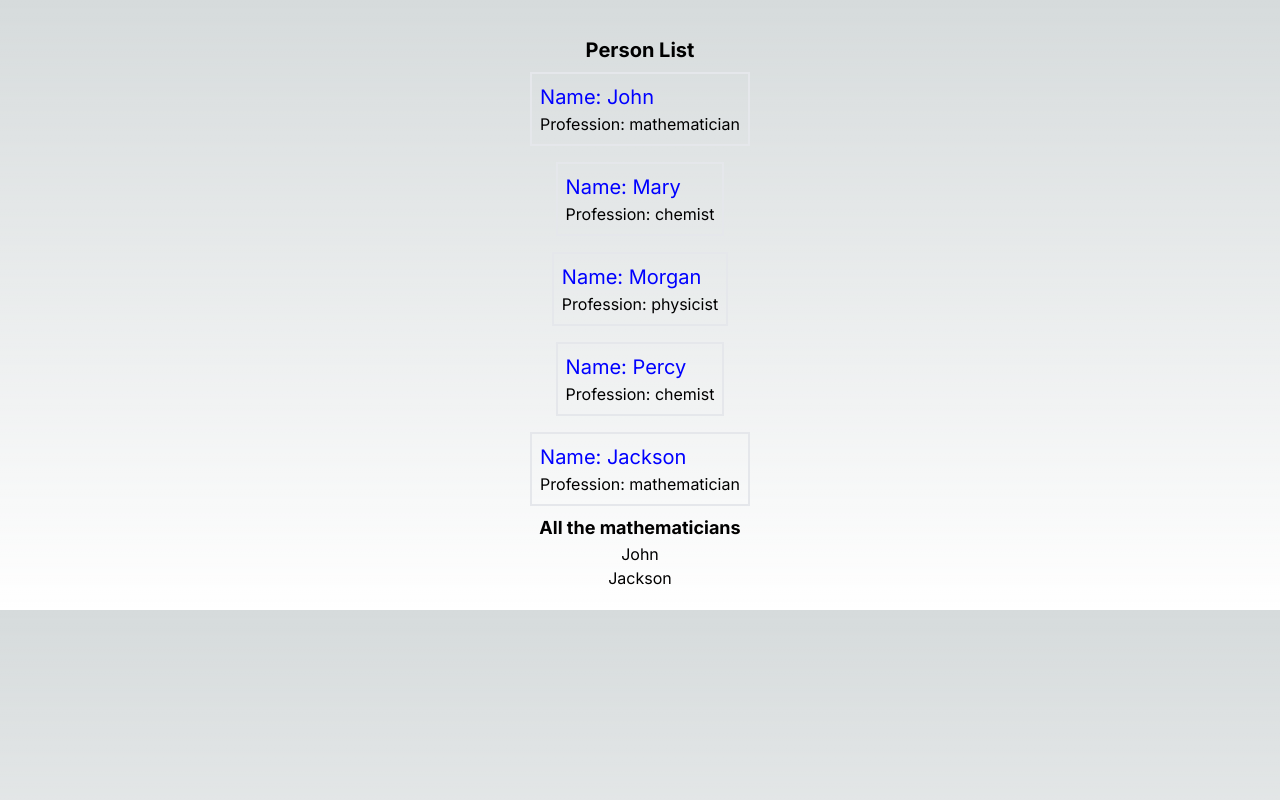
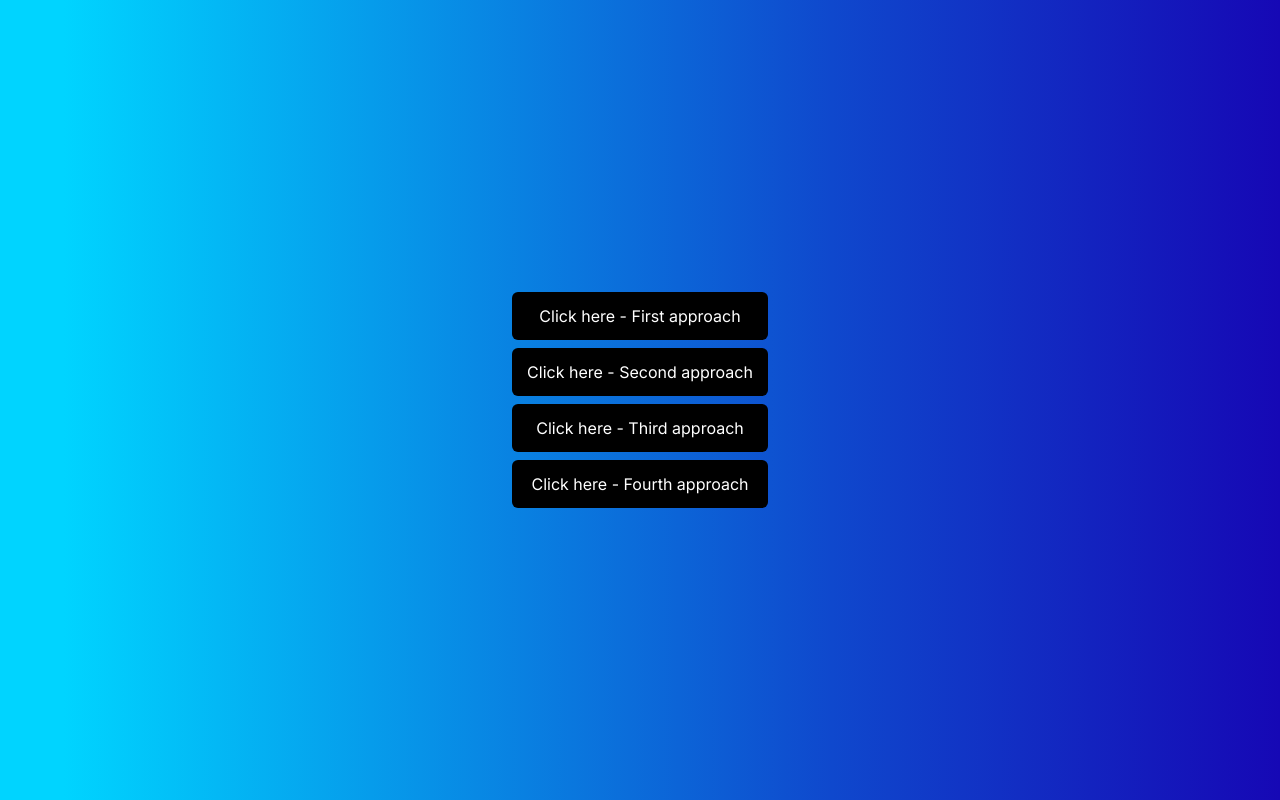
Before and after one commit to mspdl/reactjs-first_project, a Next.js app: page / in a window 1280 px wide. Built offline with nearby package versions, Linux system fonts and the light colour scheme.

Commit message:
Adding a click event

```diff
--- a/src/app/globals.css
+++ b/src/app/globals.css
@@ -2,26 +2,12 @@
 @tailwind components;
 @tailwind utilities;
 
-:root {
-  --foreground-rgb: 0, 0, 0;
-  --background-start-rgb: 214, 219, 220;
-  --background-end-rgb: 255, 255, 255;
+body {
+  background: rgb(0, 212, 255);
+  background: linear-gradient(
+    90deg,
+    rgba(0, 212, 255, 1) 5%,
+    rgba(15, 72, 205, 1) 65%,
+    rgba(22, 8, 181, 1) 100%
+  );
 }
-
-@media (prefers-color-scheme: dark) {
-  :root {
-    --foreground-rgb: 255, 255, 255;
-    --background-start-rgb: 0, 0, 0;
-    --background-end-rgb: 0, 0, 0;
-  }
-}
-
-body {
-  color: rgb(var(--foreground-rgb));
-  background: linear-gradient(
-      to bottom,
-      transparent,
-      rgb(var(--background-end-rgb))
-    )
-    rgb(var(--background-start-rgb));
-}
--- a/src/app/page.tsx
+++ b/src/app/page.tsx
@@ -1,9 +1,11 @@
-import PersonList from "../components/PersonList";
+"use client";
+
+import ClickEvent from "@/components/ClickEvent";
 
 const Page = () => {
   return (
-    <div className="flex flex-col items-center max-w-7xl mt-4">
-      <PersonList />
+    <div className="w-screen h-screen flex flex-col gap-2 justify-center items-center">
+      <ClickEvent />
     </div>
   );
 };
--- /dev/null
+++ b/src/components/ClickEvent.tsx
@@ -0,0 +1,44 @@
+const ClickEvent = () => {
+  function handleClick() {
+    alert("it worked (First approach)!");
+  }
+
+  const handleButtonClick = () => {
+    alert("it worked (Fourth approach)!");
+  };
+
+  return (
+    <>
+      <button
+        onClick={handleClick}
+        className="p-3 bg-black text-white rounded-md w-1/5"
+      >
+        Click here - First approach
+      </button>
+      <button
+        onClick={function click() {
+          alert("it worked (Second approach)!");
+        }}
+        className="p-3 bg-black text-white rounded-md w-1/5"
+      >
+        Click here - Second approach
+      </button>
+      <button
+        onClick={() => {
+          alert("it worked (Third approach)!");
+        }}
+        className="p-3 bg-black text-white rounded-md w-1/5"
+      >
+        Click here - Third approach
+      </button>
+      <button
+        onClick={handleButtonClick}
+        className="p-3 bg-black text-white rounded-md w-1/5"
+      >
+        Click here - Fourth approach
+      </button>
+    </>
+  );
+};
+
+export default ClickEvent;
```
